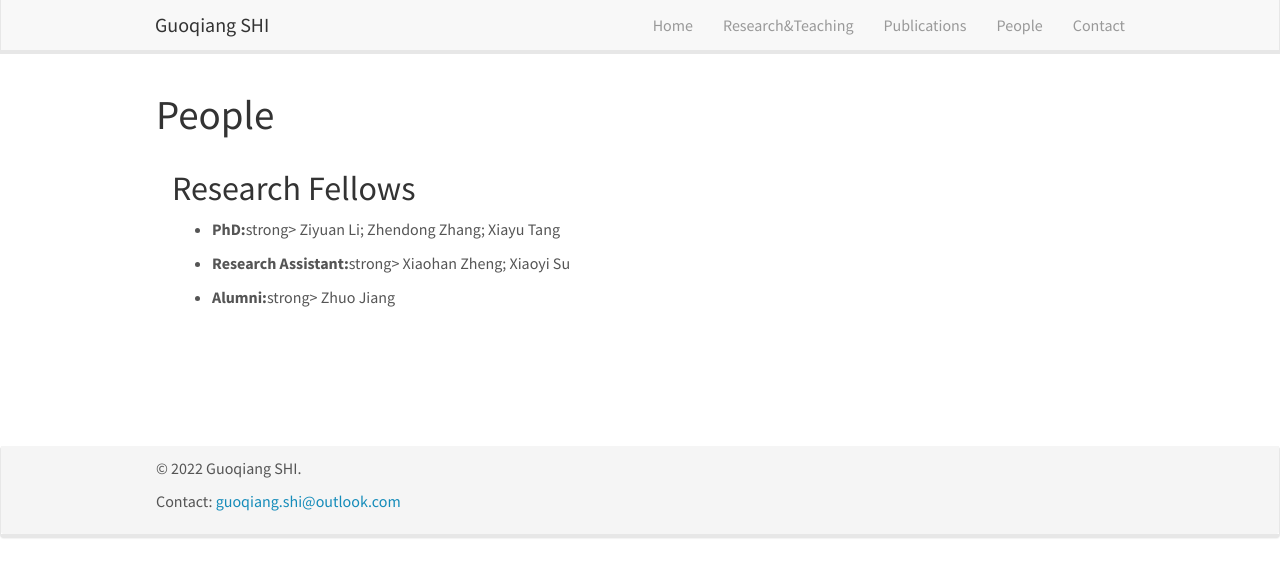
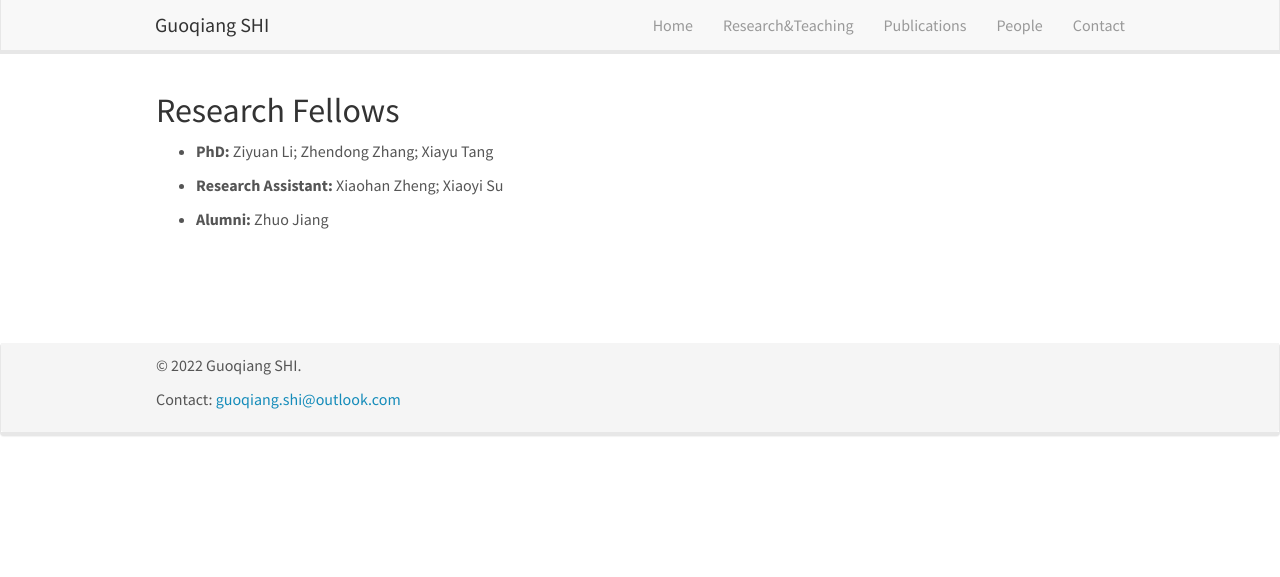
Before and after one commit to guoqiangshi/guoqiangshi.github.io, a Jekyll site: the page people.html, which Jekyll copies as it is, in a window 1280 px wide. Shown: the top 577 px of the page. Built offline with Jekyll 4.4.1, drawn with Linux system fonts in a browser that asks for light colours; nearby versions of some CDN libraries; library files that are not in the unit come from our copies.

Commit message:
Update people.html

```diff
--- a/people.html
+++ b/people.html
@@ -55,10 +55,6 @@
 </div>
 
 
-    <div class="container-fluid">
-      <div class="row">
-        <div id="gridid" class="col-sm-12">
-  <h1 id="people">People</h1>
 
 
 <div class="container-fluid">
@@ -70,13 +66,13 @@
 
     <ul>
 		<li>
-			<p> <strong>PhD:</strong>strong> Ziyuan Li; Zhendong Zhang; Xiayu Tang</p>
+			<p> <strong>PhD:</strong> Ziyuan Li; Zhendong Zhang; Xiayu Tang</p>
 		</li>
       <li>
-        <p><strong>Research Assistant:</strong>strong> Xiaohan Zheng; Xiaoyi Su</p>
+        <p><strong>Research Assistant:</strong> Xiaohan Zheng; Xiaoyi Su</p>
       </li>
       <li>
-        <p><strong>Alumni:</strong>strong> Zhuo Jiang </p>
+        <p><strong>Alumni:</strong> Zhuo Jiang </p>
       </li>
 
 
@@ -97,10 +93,7 @@
 
 <p><br /></p>
 
-</div>
 
-      </div>
-    </div>
 
     <div id="footer" class="panel">
 	<div class="panel-footer">
```
